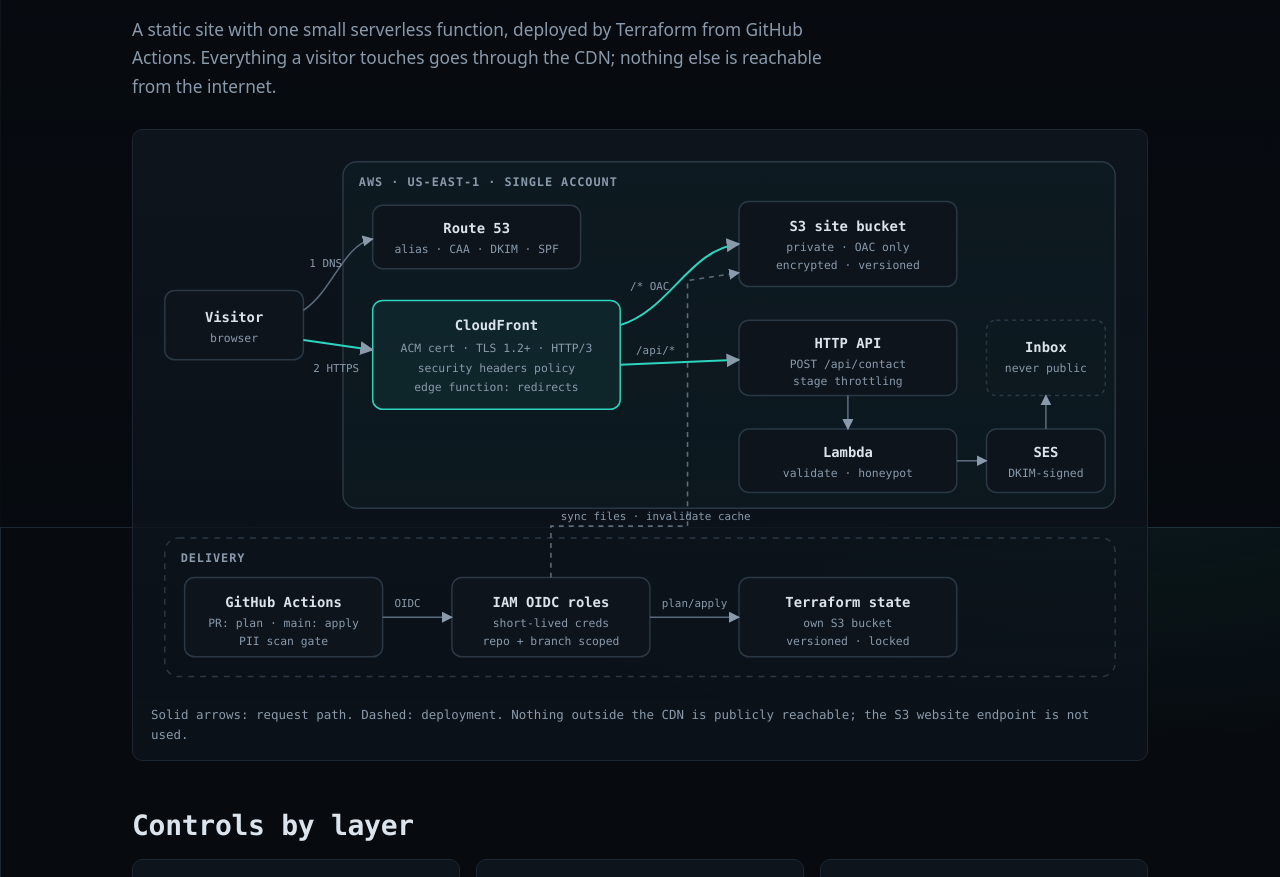
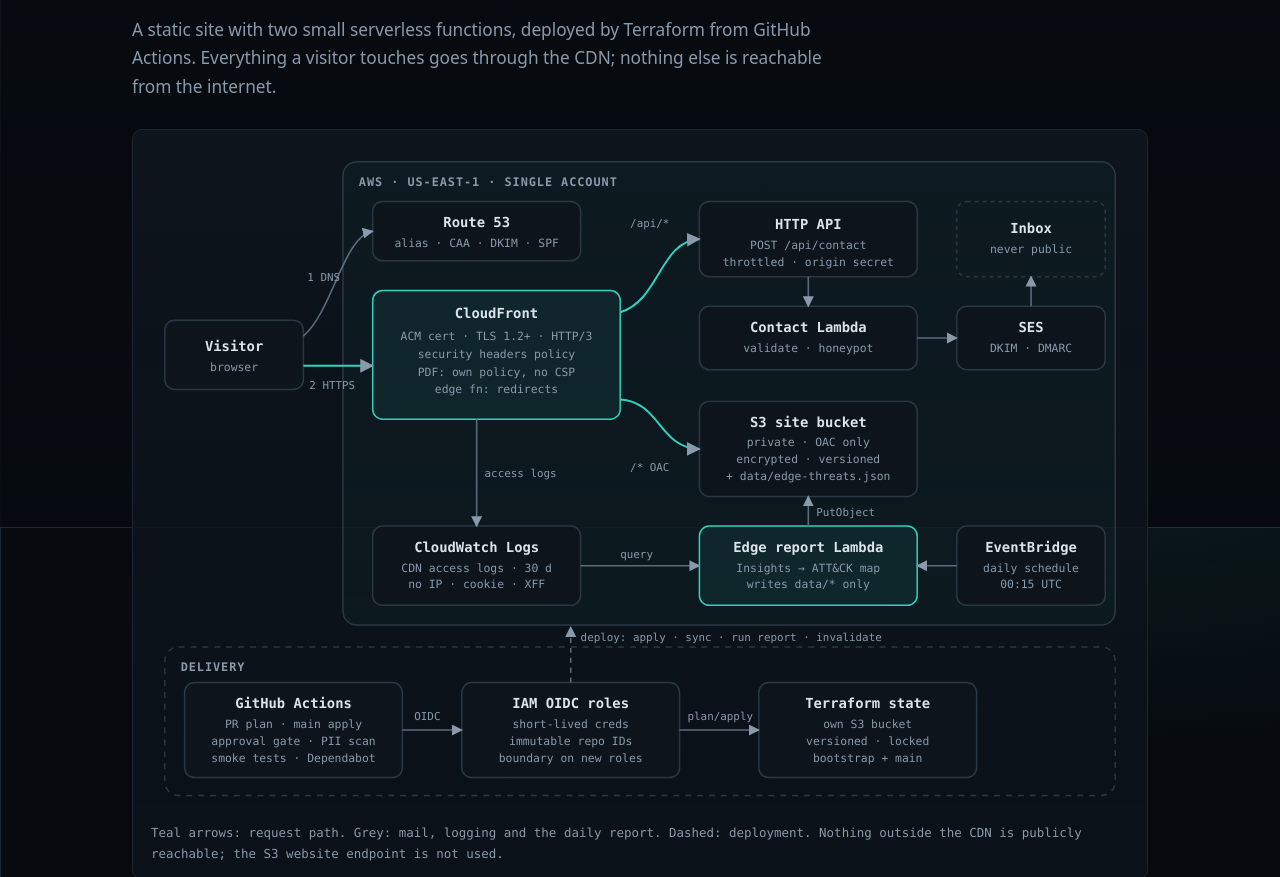
Before and after one commit to j-rat/jasonratcliffe.dev, an Astro site in the folder site/: page /architecture in a window 1280 px wide. Shown: the part 273-1150 px from the top of the page. Built offline with nearby package versions, Linux system fonts and the light colour scheme; Astro itself is replaced by a stand-in of ours.

Commit message:
Architecture page: add edge telemetry path and refresh controls by layer
- Diagram: CloudFront access logs -> CloudWatch Logs -> daily EventBridge -> edge report
  Lambda -> data/edge-threats.json; PDF headers policy; approval gate, smoke tests and
  Dependabot in delivery; immutable OIDC subject and boundary on IAM roles. New layout
  checked for overlaps at 375px and 1366px.
- Controls by layer: logging exclusions, PDF policy, data/ prefix, permissions boundary,
  two-stack IaC, approval-gated deploys, SHA-pinned actions, live smoke tests.

Co-Authored-By: Claude Opus 5.5 <noreply@anthropic.com>

```diff
--- a/site/src/pages/architecture.astro
+++ b/site/src/pages/architecture.astro
@@ -4,120 +4,150 @@ import Base from '../layouts/Base.astro';
 // Generic labels only: no account IDs, ARNs or real resource names on this page.
 const controls = [
   { layer: 'DNS', what: 'Route 53 hosted zone', controls: ['Alias records to the CDN (no IPs to drift)', 'CAA records allow only Amazon to issue certificates', 'SPF, DKIM and DMARC for the mail domain'] },
-  { layer: 'Edge / TLS', what: 'CloudFront + ACM certificate', controls: ['TLS 1.2+ (TLSv1.2_2021 policy), HTTP → HTTPS redirect', 'HTTP/2 and HTTP/3', 'Edge function: www → apex redirect, clean URLs'] },
-  { layer: 'Headers', what: 'Response headers policy', controls: ['HSTS (2 years, includeSubDomains, preload)', 'Strict CSP: self-only scripts, no inline script, frame-ancestors none', 'nosniff, Referrer-Policy, Permissions-Policy, COOP/CORP'] },
-  { layer: 'Origin', what: 'Private S3 bucket', controls: ['Block Public Access on, ACLs disabled (bucket owner enforced)', 'Origin Access Control: bucket policy allows only this distribution', 'SSE encryption, versioning for instant rollback, TLS-only bucket policy'] },
-  { layer: 'Contact API', what: 'HTTP API → Lambda → SES', controls: ['Same-origin route through the CDN (no CORS, no extra CSP origin)', 'Stage throttling returns 429 on bursts; honeypot drops bots', 'Secret origin header so the API only answers the CDN', 'Lambda role can send only from the site domain identity; recipient never leaves the backend'] },
-  { layer: 'Detection', what: 'Edge telemetry', controls: ['CloudFront access logs to CloudWatch Logs, with viewer IPs and cookies excluded at the source', 'Daily Lambda sorts probes into MITRE ATT&CK techniques and checks that none got a 200', 'Published summary only: no IPs, no query strings, sanitized paths'] },
-  { layer: 'IaC', what: 'Terraform', controls: ['Remote state in a dedicated S3 bucket: versioned, encrypted, public access blocked, TLS-only', 'Native S3 state locking', 'Account-specific values kept out of git'] },
-  { layer: 'CI/CD', what: 'GitHub Actions', controls: ['OIDC federation – no long-lived AWS keys anywhere', 'PRs assume a read-only plan role; main uses an apply role behind a protected environment', 'Build fails if the PII scanner finds an email, phone or address'] },
+  { layer: 'Edge / TLS', what: 'CloudFront + ACM certificate', controls: ['TLS 1.2+ (TLSv1.2_2021 policy), HTTP → HTTPS redirect', 'HTTP/2 and HTTP/3', 'Edge function: www → apex redirect, clean URLs', 'Access logs exclude viewer IPs, X-Forwarded-For and cookies at the source'] },
+  { layer: 'Headers', what: 'Response headers policy', controls: ['HSTS (2 years, includeSubDomains, preload)', 'Strict CSP: self-only scripts, no inline script, frame-ancestors none', 'nosniff, Referrer-Policy, Permissions-Policy, COOP/CORP', 'PDF served with its own headers policy (no CSP) so browser PDF viewers work'] },
+  { layer: 'Origin', what: 'Private S3 bucket', controls: ['Block Public Access on, ACLs disabled (bucket owner enforced)', 'Origin Access Control: bucket policy allows only this distribution', 'SSE encryption, versioning for instant rollback, TLS-only bucket policy', 'data/ is written only by the edge report and excluded from deploy deletes'] },
+  { layer: 'Contact API', what: 'HTTP API → Lambda → SES', controls: ['Same-origin route through the CDN (no CORS, no extra CSP origin)', 'Stage throttling returns 429 on bursts; honeypot drops bots', 'Secret origin header so the API only answers the CDN', 'Lambda role can send only from the site domain identity; recipient never leaves the backend', 'Lambda role runs under a permissions boundary'] },
+  { layer: 'Detection', what: 'Edge telemetry', controls: ['CloudFront access logs to CloudWatch Logs (30-day retention); viewer IPs, X-Forwarded-For and cookies are never logged', 'A daily EventBridge schedule runs a Lambda that maps probes to MITRE ATT&CK with Logs Insights', 'Leak check flags any file probe (.env, .git, backups) that received a 200', 'The report Lambda can query only the access-log group and write one object', 'Results are public on /edge/: no IPs, no query strings, sanitized paths'] },
+  { layer: 'IaC', what: 'Terraform', controls: ['Two stacks: bootstrap (state, DNS zone, OIDC roles) applied locally; main applied only by CI', 'Remote state in a dedicated S3 bucket: versioned, encrypted, public access blocked, TLS-only', 'Native S3 state locking', 'Every workload role carries a permissions boundary', 'Account-specific values kept out of git'] },
+  { layer: 'CI/CD', what: 'GitHub Actions', controls: ['OIDC federation – no long-lived AWS keys anywhere', 'OIDC trust pinned to immutable owner and repo IDs', 'PRs assume a read-only plan role; deploys wait for manual approval in a protected environment, and only main can deploy', 'Actions pinned to commit SHAs; dependency updates verified before merge', 'Build fails if the PII scanner finds an email, phone or address', 'Live smoke tests after every deploy: headers, redirects, direct S3 = 403, security.txt, /edge/ data'] },
 ];
 ---
 <Base title="Architecture" description="How jasonratcliffe.dev is hosted and secured on AWS." active="architecture">
   <div class="wrap page">
     <p class="eyebrow">Architecture</p>
     <h1>How this site is hosted and secured</h1>
-    <p class="lead muted">A static site with one small serverless function, deployed by Terraform from GitHub Actions. Everything a visitor touches goes through the CDN; nothing else is reachable from the internet.</p>
+    <p class="lead muted">A static site with two small serverless functions, deployed by Terraform from GitHub Actions. Everything a visitor touches goes through the CDN; nothing else is reachable from the internet.</p>
 
     <figure class="card diagram">
-      <svg viewBox="0 0 1000 560" role="img" aria-labelledby="arch-title arch-desc">
+      <svg viewBox="0 0 1000 680" role="img" aria-labelledby="arch-title arch-desc">
         <title id="arch-title">Architecture diagram</title>
-        <desc id="arch-desc">Visitors resolve the domain in Route 53 and connect over TLS to CloudFront. CloudFront adds security headers and serves static files from a private S3 bucket through Origin Access Control. Requests to /api/contact go to a throttled HTTP API, which invokes a Lambda function that sends mail through Amazon SES. GitHub Actions authenticates to AWS with OIDC to run Terraform, whose state is stored in a separate S3 bucket, and to publish the site files.</desc>
+        <desc id="arch-desc">Visitors resolve the domain in Route 53 and connect over TLS to CloudFront. CloudFront adds security headers (the PDF has its own policy) and serves static files from a private S3 bucket through Origin Access Control. Requests to /api/contact go to a throttled HTTP API, which invokes a Lambda function that sends mail through Amazon SES to an inbox that is never published. CloudFront access logs, without viewer IPs or cookies, go to CloudWatch Logs; a daily EventBridge schedule runs an edge report Lambda that queries them, maps probes to MITRE ATT&amp;CK and writes a summary into the site bucket for the /edge/ page. GitHub Actions authenticates to AWS with OIDC roles to run Terraform, whose state is stored in a separate S3 bucket, and to deploy: apply, sync files, run the report and invalidate the cache.</desc>
         <defs>
           <marker id="arrow" viewBox="0 0 10 10" refX="9" refY="5" markerWidth="7" markerHeight="7" orient="auto-start-reverse">
             <path d="M0 0L10 5L0 10z" class="arrowhead" />
           </marker>
         </defs>
 
-        <rect x="200" y="20" width="780" height="350" rx="14" class="boundary" />
+        <rect x="200" y="20" width="780" height="468" rx="14" class="boundary" />
         <text x="216" y="44" class="boundary-label">AWS · us-east-1 · single account</text>
 
         <g class="node">
-          <rect x="20" y="150" width="140" height="70" rx="10" />
-          <text x="90" y="182" class="title">Visitor</text>
-          <text x="90" y="202" class="sub">browser</text>
+          <rect x="20" y="180" width="140" height="70" rx="10" />
+          <text x="90" y="211" class="title">Visitor</text>
+          <text x="90" y="231" class="sub">browser</text>
         </g>
         <g class="node">
-          <rect x="230" y="64" width="210" height="64" rx="10" />
-          <text x="335" y="92" class="title">Route 53</text>
-          <text x="335" y="112" class="sub">alias · CAA · DKIM · SPF</text>
+          <rect x="230" y="60" width="210" height="60" rx="10" />
+          <text x="335" y="86" class="title">Route 53</text>
+          <text x="335" y="106" class="sub">alias · CAA · DKIM · SPF</text>
         </g>
         <g class="node accent">
-          <rect x="230" y="160" width="250" height="110" rx="10" />
-          <text x="355" y="190" class="title">CloudFront</text>
-          <text x="355" y="212" class="sub">ACM cert · TLS 1.2+ · HTTP/3</text>
-          <text x="355" y="232" class="sub">security headers policy</text>
-          <text x="355" y="252" class="sub">edge function: redirects</text>
+          <rect x="230" y="150" width="250" height="130" rx="10" />
+          <text x="355" y="178" class="title">CloudFront</text>
+          <text x="355" y="200" class="sub">ACM cert · TLS 1.2+ · HTTP/3</text>
+          <text x="355" y="218" class="sub">security headers policy</text>
+          <text x="355" y="236" class="sub">PDF: own policy, no CSP</text>
+          <text x="355" y="254" class="sub">edge fn: redirects</text>
         </g>
         <g class="node">
-          <rect x="600" y="60" width="220" height="86" rx="10" />
-          <text x="710" y="90" class="title">S3 site bucket</text>
-          <text x="710" y="110" class="sub">private · OAC only</text>
-          <text x="710" y="128" class="sub">encrypted · versioned</text>
+          <rect x="560" y="60" width="220" height="76" rx="10" />
+          <text x="670" y="88" class="title">HTTP API</text>
+          <text x="670" y="108" class="sub">POST /api/contact</text>
+          <text x="670" y="125" class="sub">throttled · origin secret</text>
+        </g>
+        <g class="node ghost">
+          <rect x="820" y="60" width="150" height="76" rx="10" />
+          <text x="895" y="92" class="title">Inbox</text>
+          <text x="895" y="112" class="sub">never public</text>
         </g>
         <g class="node">
-          <rect x="600" y="180" width="220" height="76" rx="10" />
-          <text x="710" y="208" class="title">HTTP API</text>
-          <text x="710" y="228" class="sub">POST /api/contact</text>
-          <text x="710" y="245" class="sub">stage throttling</text>
+          <rect x="560" y="166" width="220" height="64" rx="10" />
+          <text x="670" y="192" class="title">Contact Lambda</text>
+          <text x="670" y="212" class="sub">validate · honeypot</text>
         </g>
         <g class="node">
-          <rect x="600" y="290" width="220" height="64" rx="10" />
-          <text x="710" y="318" class="title">Lambda</text>
-          <text x="710" y="338" class="sub">validate · honeypot</text>
+          <rect x="820" y="166" width="150" height="64" rx="10" />
+          <text x="895" y="192" class="title">SES</text>
+          <text x="895" y="212" class="sub">DKIM · DMARC</text>
         </g>
         <g class="node">
-          <rect x="850" y="290" width="120" height="64" rx="10" />
-          <text x="910" y="318" class="title">SES</text>
-          <text x="910" y="338" class="sub">DKIM-signed</text>
+          <rect x="560" y="262" width="220" height="96" rx="10" />
+          <text x="670" y="288" class="title">S3 site bucket</text>
+          <text x="670" y="307" class="sub">private · OAC only</text>
+          <text x="670" y="324" class="sub">encrypted · versioned</text>
+          <text x="670" y="341" class="sub">+ data/edge-threats.json</text>
         </g>
-        <g class="node ghost">
-          <rect x="850" y="180" width="120" height="76" rx="10" />
-          <text x="910" y="212" class="title">Inbox</text>
-          <text x="910" y="232" class="sub">never public</text>
+        <g class="node">
+          <rect x="230" y="388" width="210" height="80" rx="10" />
+          <text x="335" y="414" class="title">CloudWatch Logs</text>
+          <text x="335" y="434" class="sub">CDN access logs · 30 d</text>
+          <text x="335" y="451" class="sub">no IP · cookie · XFF</text>
+        </g>
+        <g class="node accent">
+          <rect x="560" y="388" width="220" height="80" rx="10" />
+          <text x="670" y="414" class="title">Edge report Lambda</text>
+          <text x="670" y="434" class="sub">Insights → ATT&amp;CK map</text>
+          <text x="670" y="451" class="sub">writes data/* only</text>
+        </g>
+        <g class="node">
+          <rect x="820" y="388" width="150" height="80" rx="10" />
+          <text x="895" y="414" class="title">EventBridge</text>
+          <text x="895" y="434" class="sub">daily schedule</text>
+          <text x="895" y="451" class="sub">00:15 UTC</text>
         </g>
 
-        <path d="M160 170 C 190 150, 200 104, 230 98" class="edge" marker-end="url(#arrow)" />
-        <text x="166" y="126" class="edge-label">1 DNS</text>
-        <path d="M160 200 L 230 210" class="edge strong" marker-end="url(#arrow)" />
-        <text x="170" y="232" class="edge-label">2 HTTPS</text>
-        <path d="M480 185 C 530 170, 550 108, 600 103" class="edge strong" marker-end="url(#arrow)" />
-        <text x="490" y="150" class="edge-label">/* OAC</text>
-        <path d="M480 225 L 600 220" class="edge strong" marker-end="url(#arrow)" />
-        <text x="496" y="214" class="edge-label">/api/*</text>
-        <path d="M710 256 L 710 290" class="edge" marker-end="url(#arrow)" />
-        <path d="M820 322 L 850 322" class="edge" marker-end="url(#arrow)" />
-        <path d="M910 290 L 910 256" class="edge" marker-end="url(#arrow)" />
+        <path d="M160 196 C 190 170, 200 96, 230 90" class="edge" marker-end="url(#arrow)" />
+        <text x="164" y="140" class="edge-label">1 DNS</text>
+        <path d="M160 226 L 230 226" class="edge strong" marker-end="url(#arrow)" />
+        <text x="166" y="250" class="edge-label">2 HTTPS</text>
+        <path d="M480 172 C 520 160, 520 100, 560 98" class="edge strong" marker-end="url(#arrow)" />
+        <text x="490" y="86" class="edge-label">/api/*</text>
+        <path d="M480 260 C 520 262, 520 310, 560 310" class="edge strong" marker-end="url(#arrow)" />
+        <text x="490" y="332" class="edge-label">/* OAC</text>
+        <path d="M670 136 L 670 166" class="edge" marker-end="url(#arrow)" />
+        <path d="M780 198 L 820 198" class="edge" marker-end="url(#arrow)" />
+        <path d="M895 166 L 895 136" class="edge" marker-end="url(#arrow)" />
+        <path d="M335 280 L 335 388" class="edge" marker-end="url(#arrow)" />
+        <text x="343" y="338" class="edge-label">access logs</text>
+        <path d="M440 428 L 560 428" class="edge" marker-end="url(#arrow)" />
+        <text x="480" y="420" class="edge-label">query</text>
+        <path d="M820 428 L 780 428" class="edge" marker-end="url(#arrow)" />
+        <path d="M670 388 L 670 358" class="edge" marker-end="url(#arrow)" />
+        <text x="678" y="378" class="edge-label">PutObject</text>
 
-        <rect x="20" y="400" width="960" height="140" rx="14" class="boundary dashed" />
-        <text x="36" y="424" class="boundary-label">Delivery</text>
+        <rect x="20" y="510" width="960" height="150" rx="14" class="boundary dashed" />
+        <text x="36" y="534" class="boundary-label">Delivery</text>
 
         <g class="node">
-          <rect x="40" y="440" width="200" height="80" rx="10" />
-          <text x="140" y="470" class="title">GitHub Actions</text>
-          <text x="140" y="490" class="sub">PR: plan · main: apply</text>
-          <text x="140" y="508" class="sub">PII scan gate</text>
+          <rect x="40" y="546" width="220" height="96" rx="10" />
+          <text x="150" y="572" class="title">GitHub Actions</text>
+          <text x="150" y="592" class="sub">PR plan · main apply</text>
+          <text x="150" y="609" class="sub">approval gate · PII scan</text>
+          <text x="150" y="626" class="sub">smoke tests · Dependabot</text>
         </g>
         <g class="node">
-          <rect x="310" y="440" width="200" height="80" rx="10" />
-          <text x="410" y="470" class="title">IAM OIDC roles</text>
-          <text x="410" y="490" class="sub">short-lived creds</text>
-          <text x="410" y="508" class="sub">repo + branch scoped</text>
+          <rect x="320" y="546" width="220" height="96" rx="10" />
+          <text x="430" y="572" class="title">IAM OIDC roles</text>
+          <text x="430" y="592" class="sub">short-lived creds</text>
+          <text x="430" y="609" class="sub">immutable repo IDs</text>
+          <text x="430" y="626" class="sub">boundary on new roles</text>
         </g>
         <g class="node">
-          <rect x="600" y="440" width="220" height="80" rx="10" />
-          <text x="710" y="470" class="title">Terraform state</text>
-          <text x="710" y="490" class="sub">own S3 bucket</text>
-          <text x="710" y="508" class="sub">versioned · locked</text>
+          <rect x="620" y="546" width="220" height="96" rx="10" />
+          <text x="730" y="572" class="title">Terraform state</text>
+          <text x="730" y="592" class="sub">own S3 bucket</text>
+          <text x="730" y="609" class="sub">versioned · locked</text>
+          <text x="730" y="626" class="sub">bootstrap + main</text>
         </g>
-        <path d="M240 480 L 310 480" class="edge" marker-end="url(#arrow)" />
-        <text x="252" y="470" class="edge-label">OIDC</text>
-        <path d="M510 480 L 600 480" class="edge" marker-end="url(#arrow)" />
-        <text x="522" y="470" class="edge-label">plan/apply</text>
-        <path d="M410 440 L 410 388 L 548 388 L 548 140 L 600 132" class="edge dashed-edge" marker-end="url(#arrow)" />
-        <text x="420" y="382" class="edge-label">sync files · invalidate cache</text>
+        <path d="M260 594 L 320 594" class="edge" marker-end="url(#arrow)" />
+        <text x="272" y="584" class="edge-label">OIDC</text>
+        <path d="M540 594 L 620 594" class="edge" marker-end="url(#arrow)" />
+        <text x="548" y="584" class="edge-label">plan/apply</text>
+        <path d="M430 546 L 430 490" class="edge dashed-edge" marker-end="url(#arrow)" />
+        <text x="440" y="504" class="edge-label">deploy: apply · sync · run report · invalidate</text>
       </svg>
-      <figcaption class="muted mono">Solid arrows: request path. Dashed: deployment. Nothing outside the CDN is publicly reachable; the S3 website endpoint is not used.</figcaption>
+      <figcaption class="muted mono">Teal arrows: request path. Grey: mail, logging and the daily report. Dashed: deployment. Nothing outside the CDN is publicly reachable; the S3 website endpoint is not used.</figcaption>
     </figure>
 
     <h2 class="sec">Controls by layer</h2>
```
